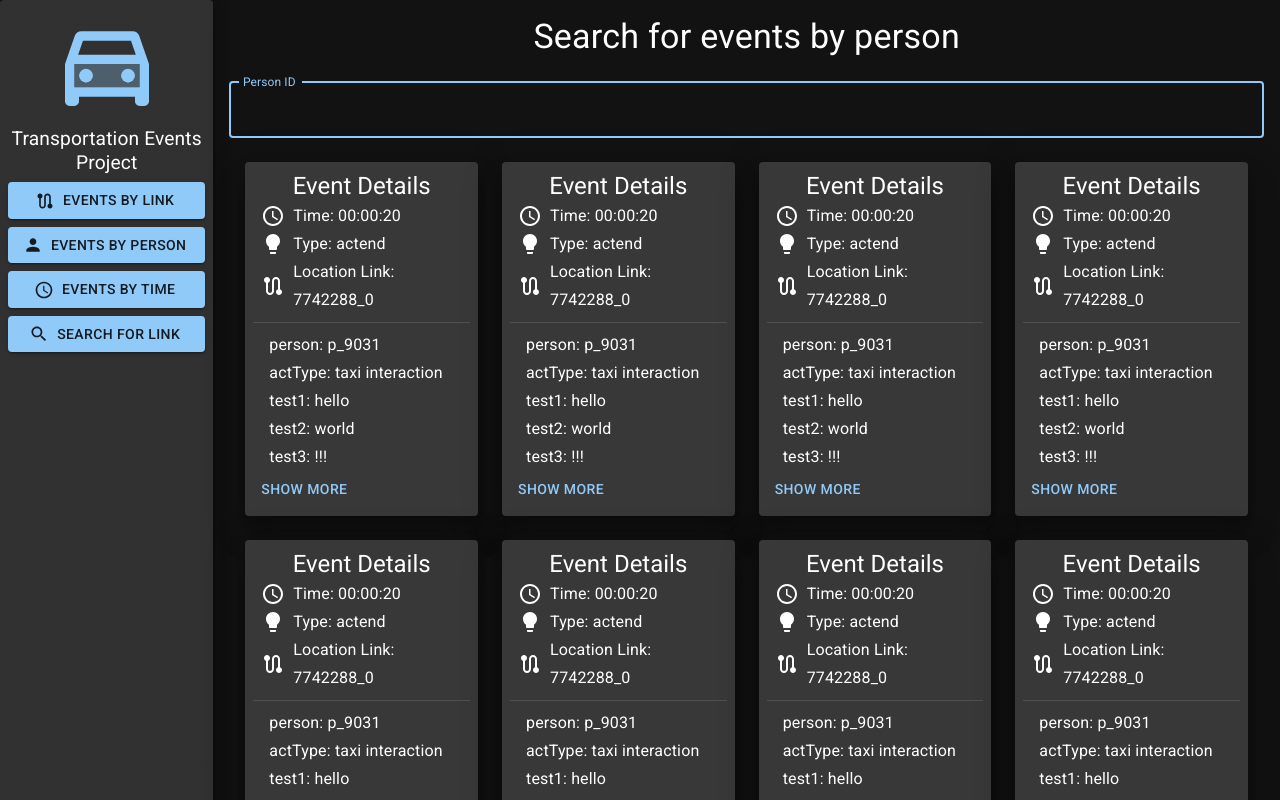
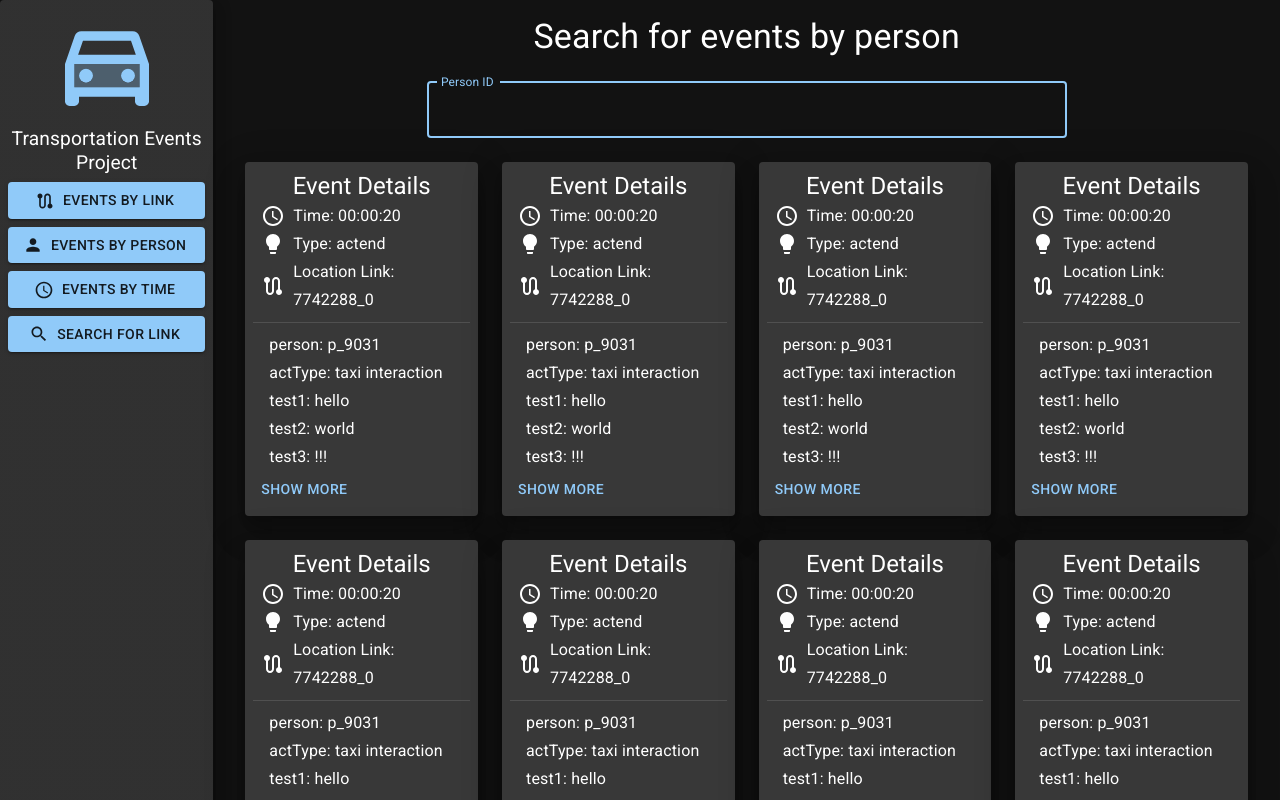
Before and after one commit to KINGTUT10101/TransportationEventsProject, a React (Create React App) app in the folder client/: page /search/byperson in a window 1280 px wide. Shown: the top 800 px of the page. Built offline with nearby package versions, Linux system fonts and the light colour scheme.

Commit message:
Limit width of search bars

```diff
--- a/client/src/pages/EventsByLink.js
+++ b/client/src/pages/EventsByLink.js
@@ -15,7 +15,7 @@ export default function EventsByLink() {
       </Typography>
 
       <div style={{display: "flex", gap: "0.75rem", justifyContent: "center", alignItems: "center", flexDirection: "column"}}>
-        <TextField fullWidth label="Link ID" id="searchTerms" margin="normal" autoFocus />
+        <TextField fullWidth label="Link ID" id="searchTerms" margin="normal" autoFocus style={{maxWidth: "40rem"}} />
         <LinkDetails />
       </div>
 
--- a/client/src/pages/EventsByPerson.js
+++ b/client/src/pages/EventsByPerson.js
@@ -14,7 +14,7 @@ export default function EventsByPerson() {
       </Typography>
 
       <div style={{display: "flex", gap: "0.75rem", justifyContent: "center", alignItems: "center", flexDirection: "column"}}>
-        <TextField fullWidth label="Person ID" id="searchTerms" margin="normal" autoFocus />
+        <TextField fullWidth label="Person ID" id="searchTerms" margin="normal" autoFocus style={{maxWidth: "40rem"}} />
       </div>
 
       <Grid container padding={2} alignItems="flex-start" spacing={{ xs: 2, md: 3 }} columns={{ xs: 4, sm: 8, md: 16 }} justifyContent="center">
--- a/client/src/pages/SearchForLink.js
+++ b/client/src/pages/SearchForLink.js
@@ -14,7 +14,7 @@ export default function SearchForLink() {
 
       {/* We should autofill link IDs here if we have time */}
       <div style={{display: "flex", gap: "0.75rem", justifyContent: "center", alignItems: "center", flexDirection: "column"}}>
-        <TextField fullWidth label="Link ID" id="searchTerms" margin="normal" autoFocus />
+        <TextField fullWidth label="Link ID" id="searchTerms" margin="normal" autoFocus style={{maxWidth: "40rem"}} />
         <LinkDetails />
       </div>
 
```
